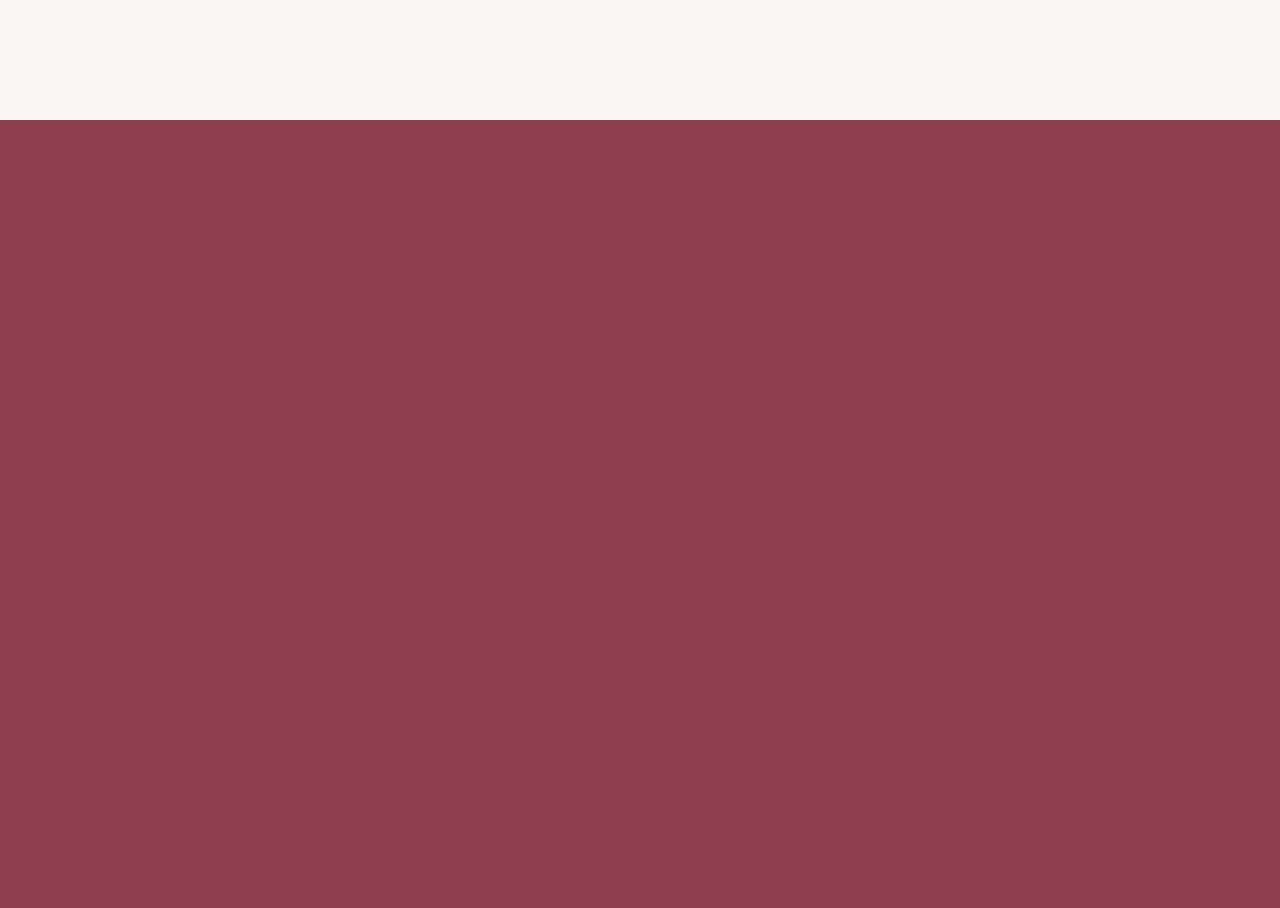
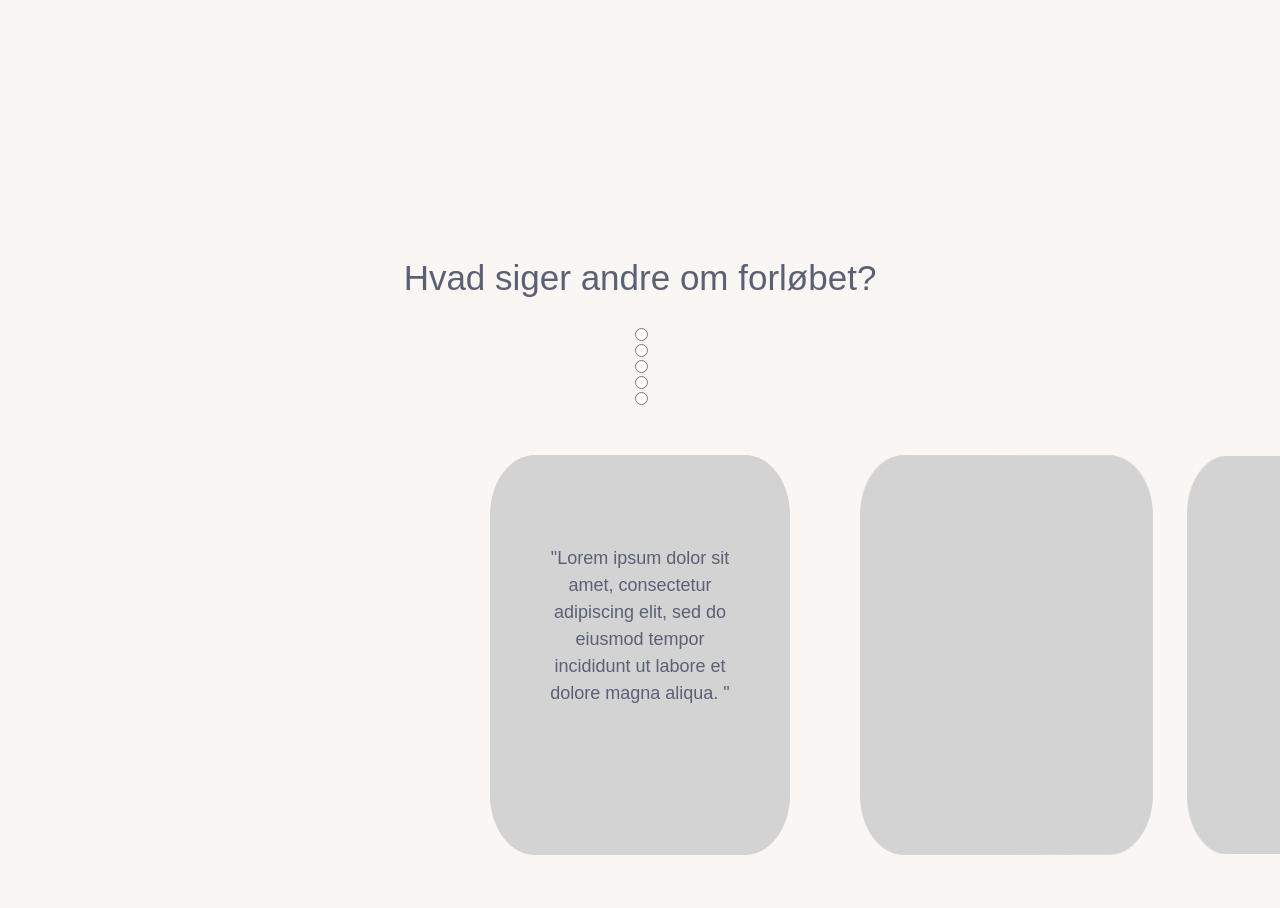
Before and after one commit to ssssskull/modul-5, a plain HTML site: page index.html in a window 1280 px wide. Shown: the part 1160-2068 px from the top of the page. Before the commit the page ends 1500 px from the top, so only its background shows below. Drawn offline with Linux system fonts and the light colour scheme; a web font is replaced by a local one.

Commit message:
startet på udtalelser

```diff
--- a/app/js/script.js
+++ b/app/js/script.js
@@ -29,3 +29,17 @@ window.onscroll = function () {
   }
   prevScrollpos = currentScrollPos;
 };
+
+/* Toggle checkedbox-class */
+const udtalelser = Array.from(document.querySelectorAll(".item"));
+for(let i = 0; i < udtalelser.length; i++) {
+  ;
+}
+
+
+
+
+// function toggleCheckedbox() {
+//   var checkedBox = document.getElementsByClassName("item");
+//   checkedBox[0].classList.toggle("checkedbox")
+// }
--- /dev/null
+++ b/app/scss/_udtalelser.scss
@@ -0,0 +1,99 @@
+.udtalelser {
+    background: $clr-dawn-pink;
+}
+
+.pudtalelser {
+    padding: 30% 15%;
+}
+
+  main#carousel {
+    grid-row: 1 / 2;
+    grid-column: 1 / 8;
+    width: 100vw;
+    height: 500px;
+    display: flex;
+    align-items: center;
+    justify-content: center;
+    overflow: hidden;
+    perspective: 100000px;
+    --items: 5;
+    --middle: 3;
+    --position: 1;
+    pointer-events: none;
+  }
+
+  .item {
+    position: absolute;
+    width: 300px;
+    height: 400px;
+    background-color: lightgray;
+    --r: calc(var(--position) - var(--offset));
+    --abs: max(calc(var(--r) * -1), var(--r));
+    transition: all 0.25s linear;
+    transform: rotateY(calc(-12deg * var(--r)))
+      translateX(calc(-375px * var(--r)));
+    z-index: calc((var(--position) - var(--abs)));
+    border-radius: 15%;
+  }
+
+  .item:nth-of-type(1) {
+    --offset: 1;
+  }
+  .item:nth-of-type(2) {
+    --offset: 2;
+  }
+  .item:nth-of-type(3) {
+    --offset: 3;
+  }
+  .item:nth-of-type(4) {
+    --offset: 4;
+  }
+  .item:nth-of-type(5) {
+    --offset: 5;
+  }
+
+  input:nth-of-type(1) {
+    grid-column: 2 / 3;
+    grid-row: 2 / 3;
+  }
+  input:nth-of-type(1):checked ~ main#carousel {
+    --position: 1;
+  }
+
+  input:nth-of-type(2) {
+    grid-column: 3 / 4;
+    grid-row: 2 / 3;
+  }
+  input:nth-of-type(2):checked ~ main#carousel {
+    --position: 2;
+  }
+
+  input:nth-of-type(3) {
+    grid-column: 4 /5;
+    grid-row: 2 / 3;
+  }
+  input:nth-of-type(3):checked ~ main#carousel {
+    --position: 3;
+  }
+
+  input:nth-of-type(4) {
+    grid-column: 5 / 6;
+    grid-row: 2 / 3;
+  }
+  input:nth-of-type(4):checked ~ main#carousel {
+    --position: 4;
+  }
+
+  input:nth-of-type(5) {
+    grid-column: 6 / 7;
+    grid-row: 2 / 3;
+  }
+  input:nth-of-type(5):checked ~ main#carousel {
+    --position: 5;
+  }
+
+  .item.checkedbox {
+    transform: rotateY(calc(
+-12deg
+ * var(--r))) translateX(calc(-375px * var(--r))) translateY(-20px);
+  }
--- a/app/scss/style.scss
+++ b/app/scss/style.scss
@@ -4,3 +4,4 @@
 @import "header";
 @import "hero";
 @import "main";
+@import "udtalelser";
--- a/index.html
+++ b/index.html
@@ -111,6 +111,27 @@
       kan give dig midler og værktøjer til at håndtere dem.
     </p>
   </section>
+  <section class="udtalelser container--pall container--section flex flex-dr-cl flex-ai-c">
+    <h2>Hvad siger andre om forløbet?</h2>
+    <div></div>
+    <input type="radio" name="position" class="udtalelsernav"/>
+    <input type="radio" name="position" class="udtalelsernav"/>
+    <input type="radio" name="position" class="udtalelsernav"/>
+    <input type="radio" name="position" class="udtalelsernav"/>
+    <input type="radio" name="position" class="udtalelsernav"/>
+    <main id="carousel">
+      <div class="item">
+        <p class="pudtalelser">
+          "Lorem ipsum dolor sit amet, consectetur adipiscing elit,
+          sed do eiusmod tempor incididunt ut labore et dolore magna aliqua. "
+        </p>
+      </div>
+      <div class="item"></div>
+      <div class="item"></div>
+      <div class="item"></div>
+      <div class="item"></div>
+      <main>
+    </section>
   </main>
   <script src="app/js/script.js" defer></script>
 </body>
```
Also changed, not shown: dist/css/style.css, 1 other file. Lines whose indentation alone changed are shown as unchanged.
